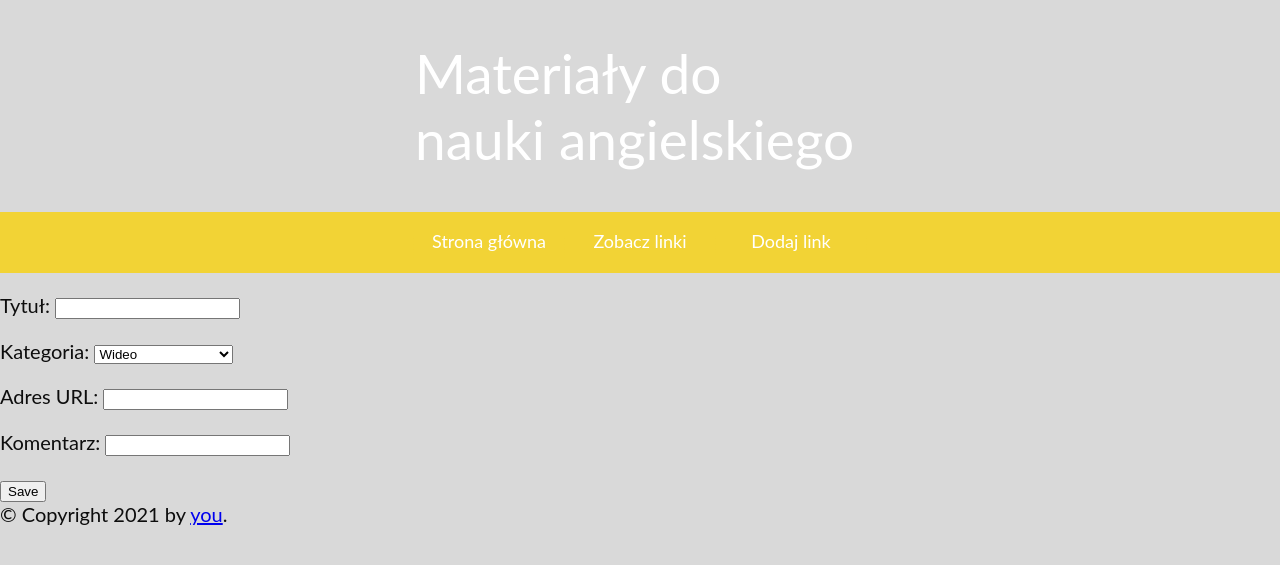
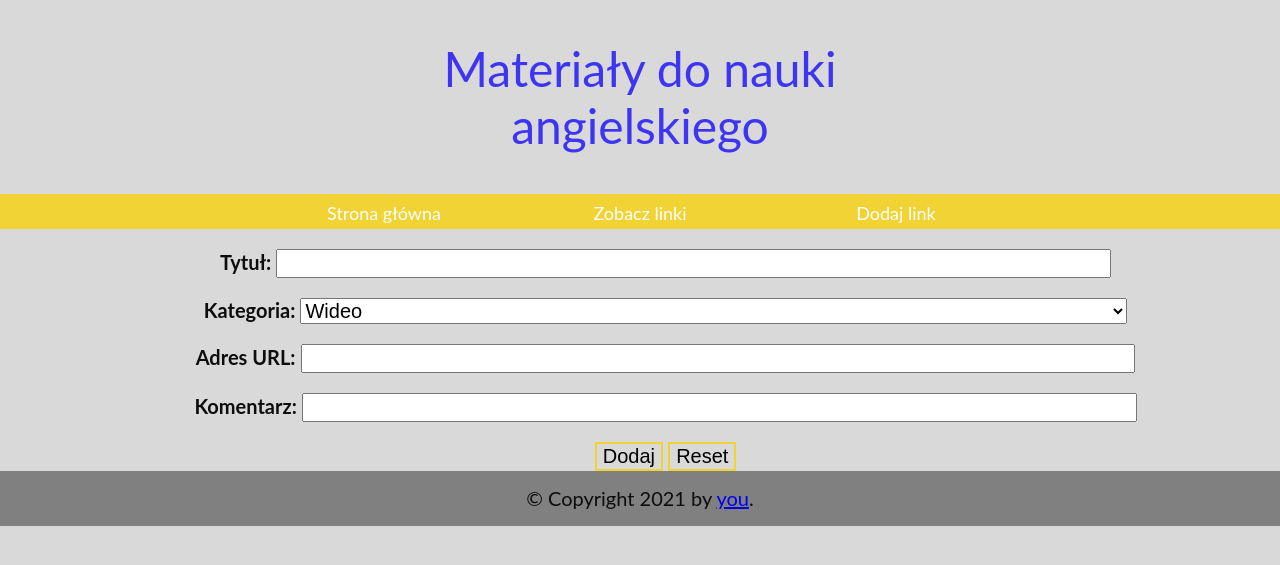
Before and after one commit to WojciechMankowski/collection_of_English_learning_materials, a Django app: page /add_url in a window 1280 px wide. Shown: the top 565 px of the page. Run offline with Django 3.2, Linux system fonts and the light colour scheme.

Commit message:
add url in nav

```diff
--- a/collection_of_materials/models.py
+++ b/collection_of_materials/models.py
@@ -1,6 +1,5 @@
-from django.db import models
 from django.db.models import Model, CharField
-# Create your models here.
+
 
 class CollectionOfMaterials(Model):
     title = CharField(max_length=300)
--- a/collection_of_materials/static/main.css
+++ b/collection_of_materials/static/main.css
@@ -5,12 +5,37 @@ body {
   font-size: 20px;
   margin: 0 !important;
 }
-#logo{
-    color: #fff;
-    font-weight: 200px;
-    font-size: 55px;
-    width: 100%;
+.box {
+  margin-left: auto;
+  margin-right: auto;
+  width: 80%;
+  text-align: center;
 }
+.box form{
+  text-align: center;
+  margin-left: 5%;
+}
+.box input{
+  width: 85%;
+  font-size: 20px;
+}
+.box select{
+  width: 85%;
+  font-size: 20px;
+}
+.box label{
+  font-size: 20px;
+  font-weight: bold;
+}
+.box button{
+  font-size: 20px;
+  background-color: transparent;
+  border: 2px solid #f2d335;
+}
+.box button:hover{
+  background-color: #f2d335;
+}
+
 .wrapper {
   width: 100%;
 }
@@ -25,103 +50,45 @@ body {
   font-size: 48px;
   margin-left: auto;
   margin-right: auto;
+  color: #3D35F2;
+  font-weight: 200px;
+  text-align: center;
 }
 
 .nav {
   width: 100%;
   padding: 10px 0;
   background-color: #f2d335;
+  color: #3D35F2;
   text-align: center;
-  border-top: 1px solid #f2d335;
-  border-bottom: 1px solid #f2d335;
+
 }
-
-.content {
-  width: 1000px;
-  margin-left: auto;
-  margin-right: auto;
-  text-align: justify;
-  padding-top: 10px;
-}
-
-.socials {
-  width: 100%;
-  text-align: center;
-  background-color: #292929;
-}
-
-.socialdivs {
-  width: 1000px;
-  margin-left: auto;
-  margin-right: auto;
-}
-
-.sticky {
-  width: 100%;
-  position: fixed;
-  left: 0;
-  top: 0;
-  z-index: 100;
-}
-
 ol {
   padding: 0;
   margin: 0;
   list-style-type: none;
   font-size: 18px;
-  height: 35px;
-  line-height: 200%;
-  display: inline-block;
+  height: 15px;
+  line-height: 100%;
+  display: flex;
+  flex-direction: row;
+  justify-content: center;
+  flex-wrap: wrap;
 }
 
 ol a {
-  color: #ffffff;
   text-decoration: none;
   display: block;
+  color: #fff;
 }
 
 ol > li {
-  float: left;
-  width: 150px;
-  height: 40px;
-  border-right: 1px dashed #f2d335;
+  width: 20%;
+  height: 20px;
 }
-
-ol > li:first-child {
-  border-left: 1px dashed #f2d335;
+footer{
+  padding-top: 15px;
+  background-color: gray;
+  text-align: center;
+  height: 5vh;
 }
-
-ol > li:hover {
-  background-color: #f2e530;
-}
-
-ol > li:hover > a {
-  color: #451717;
-}
-
-ol > li > ul {
-  list-style-type: none;
-  padding: 0;
-  margin: 0;
-  height: 40px;
-  display: none;
-}
-
-ol > li:hover > ul {
-  display: block;
-}
-
-ol > li > ul > li {
-  background-color: #f2d335;
-  position: relative;
-  z-index: 100;
-  border-top: 1px dashed #f2d335;
-}
-
-ol > li > ul > li:hover {
-  background-color: #f2d335;
-}
-
-ol > li > ul > li:hover > a {
-  color: #451717;
-}
--- a/collection_of_materials/templates/add.html
+++ b/collection_of_materials/templates/add.html
@@ -3,6 +3,7 @@
 {% block content %}
 <form method="POST" >{% csrf_token %}
         {{ form.as_p }}
-        <button type="submit" class="save btn btn-default">Save</button>
+        <button type="submit" class="save btn btn-default">Dodaj</button>
+        <button type="reset">Reset</button>
     </form>
 {% endblock %}
--- a/collection_of_materials/templates/base_mail.html
+++ b/collection_of_materials/templates/base_mail.html
@@ -21,27 +21,24 @@
         </div>
         <div class="nav">
             <ol>
-                <li><a href="#">Strona główna</a></li>
-                <li><a href="#">Zobacz linki</a>
+                <li><a href="{% url 'home' %}">Strona główna</a></li>
+                <li><a href="{% url 'see' %}">Zobacz linki</a></li>
+                <li><a href="{% url 'add' %}">Dodaj link</a></li>
+            </ol>
+        </div>
+        <div class="box">
+            {% block content %}{% endblock %}
+        </div>
 
-                </li>
-                <li><a href="#">Dodaj link</a>
-
-                </li>
-
-
-            </ol>
-
-        </div>
-        {% block content %}{% endblock %}
 
     </div>
 
 
 
-    <div id="footer">
-        {% block footer %} &copy; Copyright 2021 by <a href="http://domain.invalid/">you</a>. {% endblock %}
-    </div>
+    <footer>
+        {% block footer %} &copy; Copyright 2021 by
+        <a href="#">you</a>. {% endblock %}
+    </footer>
     <script src="{% static 'jquery-1.11.3.min.js' %}"></script>
     <script>
         $(document).ready(function () {
```
Also changed, not shown: 7 other files.
